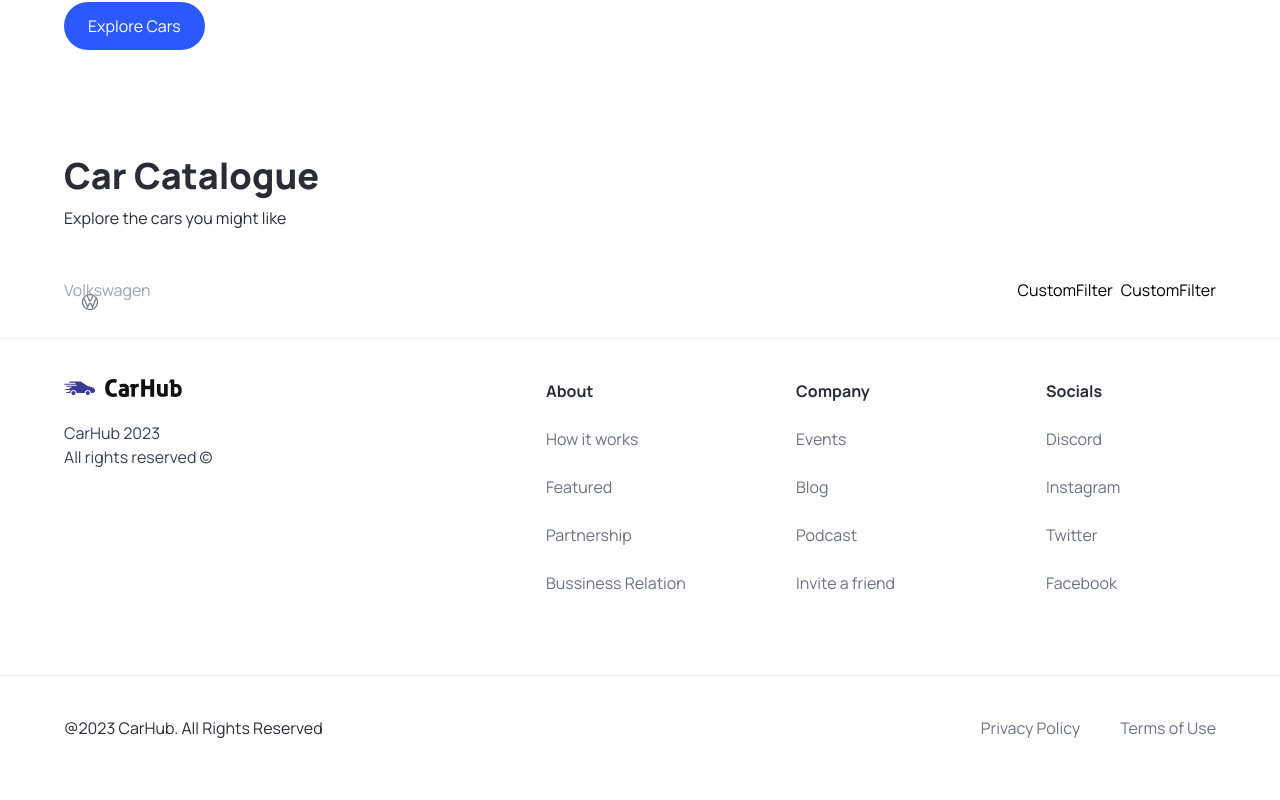
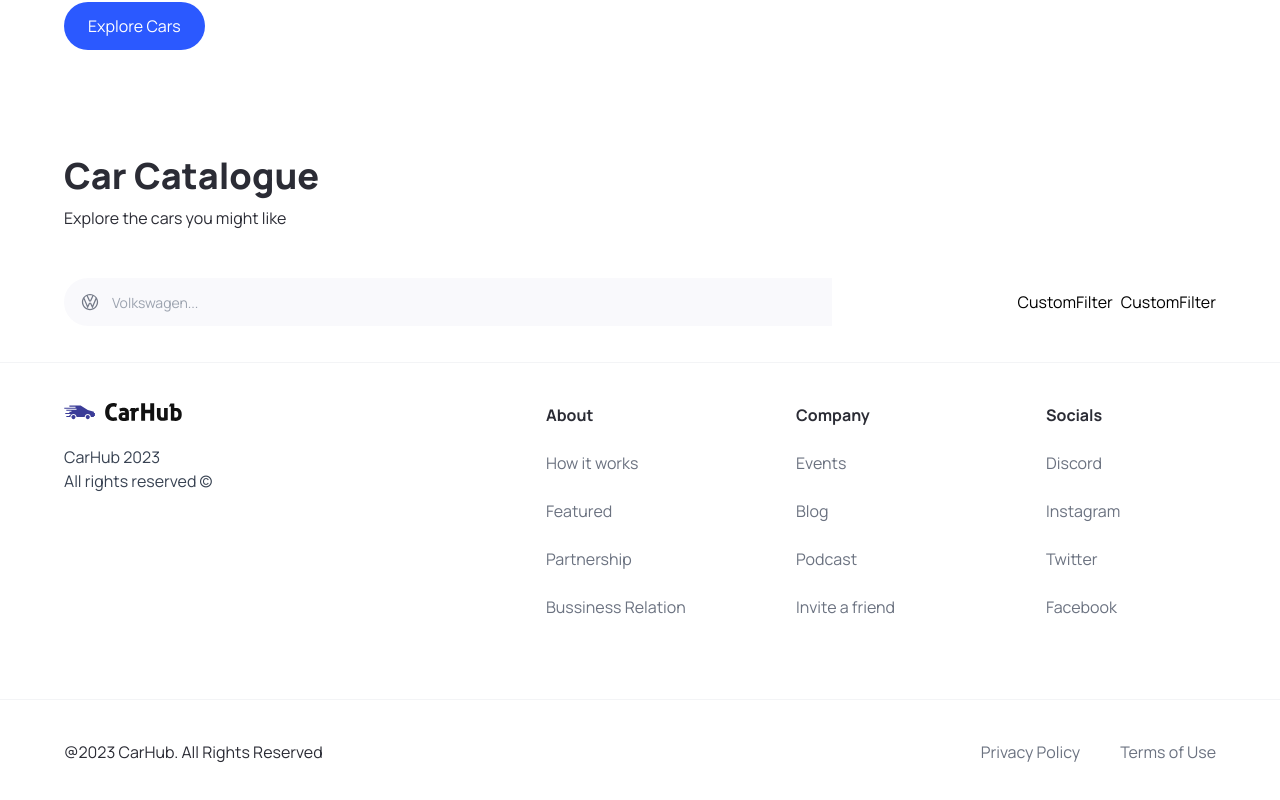
Before and after one commit to arnold-aswan/car-showcase, a Next.js app: page / in a window 1280 px wide. Shown: the part 708-1508 px from the top of the page. Built offline with nearby package versions, Linux system fonts and the light colour scheme.

Commit message:
added types file

```diff
--- a/components/CustomButton.tsx
+++ b/components/CustomButton.tsx
@@ -1,20 +1,17 @@
 "use client";
 
 import Image from "next/image";
-import { MouseEventHandler } from "react";
+import { text } from "node:stream/consumers";
 
-interface CustomButtonProps {
-  title: String;
-  btnType?: "button" | "submit";
-  containerStyles?: String;
-  handleClick: MouseEventHandler;
-}
+import { CustomButtonProps } from "@/types";
 
 const CustomButton = ({
   title,
   containerStyles,
   handleClick,
   btnType,
+  textStyles,
+  rightIcon,
 }: CustomButtonProps) => {
   return (
     <button
@@ -24,7 +21,17 @@ const CustomButton = ({
       onClick={() => {
         handleClick;
       }}>
-      <span className={`flex-1`}>{title}</span>
+      <span className={`flex-1 ${textStyles}`}>{title}</span>
+      {rightIcon && (
+        <div className="relative w-6 h-6 ">
+          <Image
+            src={rightIcon}
+            alt="right icon"
+            fill
+            className="object-contain"
+          />
+        </div>
+      )}
     </button>
   );
 };
--- a/components/SearchManufacturer.tsx
+++ b/components/SearchManufacturer.tsx
@@ -4,11 +4,7 @@ import Image from "next/image";
 import { Combobox, Transition } from "@headlessui/react";
 import { manufacturers, yearsOfProduction } from "@/constants";
 import { useState, Fragment } from "react";
-
-interface SearchManufacturerProps {
-  manufacturer: String;
-  setManufacturer: (manufacturer: String) => void;
-}
+import { SearchManufacturerProps } from "@/types";
 
 const SearchManufacturer = ({
   manufacturer,
@@ -30,7 +26,7 @@ const SearchManufacturer = ({
     <div className="search-manufacturer">
       <Combobox value={manufacturer} onChange={setManufacturer}>
         <div className="relative w-full">
-          <Combobox.Button className={"absolute top-[14px]"}>
+          <Combobox.Button className="absolute top-[14px]">
             <Image
               src="/car-logo.svg"
               alt="car logo"
@@ -41,8 +37,8 @@ const SearchManufacturer = ({
           </Combobox.Button>
 
           <Combobox.Input
-            className="search-manufacture__input"
-            placeholder="Volkswagen"
+            className="search-manufacturer__input"
+            placeholder="Volkswagen..."
             displayValue={(manufacturer: string) => manufacturer}
             onChange={(e) => setQuery(e.target.value)}
           />
--- /dev/null
+++ b/types/index.ts
@@ -0,0 +1,31 @@
+import { MouseEventHandler } from "react";
+
+export interface CustomButtonProps {
+  title: String;
+  btnType?: "button" | "submit";
+  containerStyles?: String;
+  handleClick: MouseEventHandler;
+  textStyles?: String;
+  rightIcon?: String;
+  isDisabled?: boolean;
+}
+
+export interface SearchManufacturerProps {
+  manufacturer: String;
+  setManufacturer: (manufacturer: String) => void;
+}
+
+export interface CarProps {
+  city_mpg: Number;
+  class: String;
+  combination_mpg: Number;
+  cylinders: Number;
+  displacement: Number;
+  drive: String;
+  fuel_type: String;
+  highway_mpg: Number;
+  make: String;
+  model: String;
+  transmission: String;
+  year: Number;
+}
```
